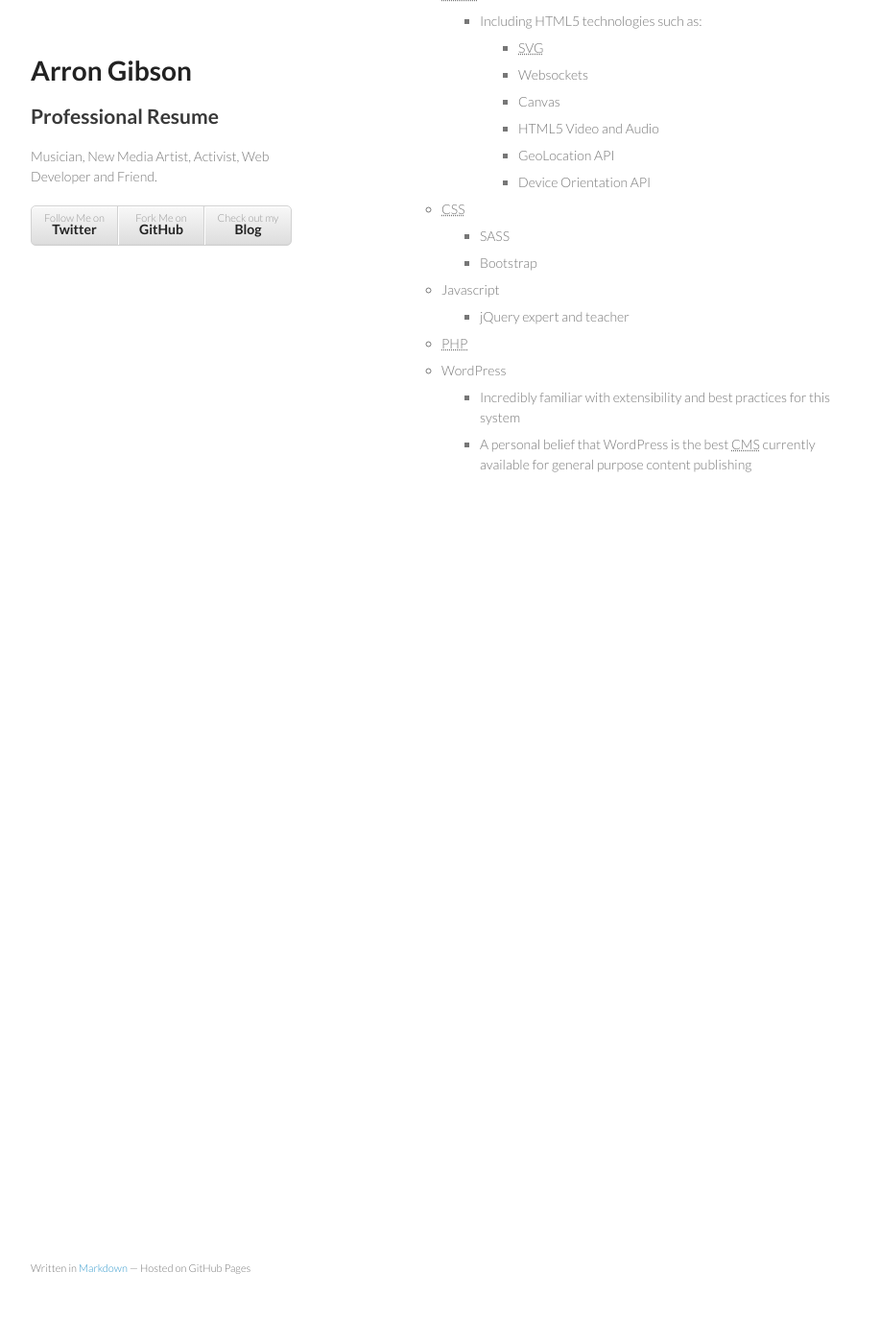
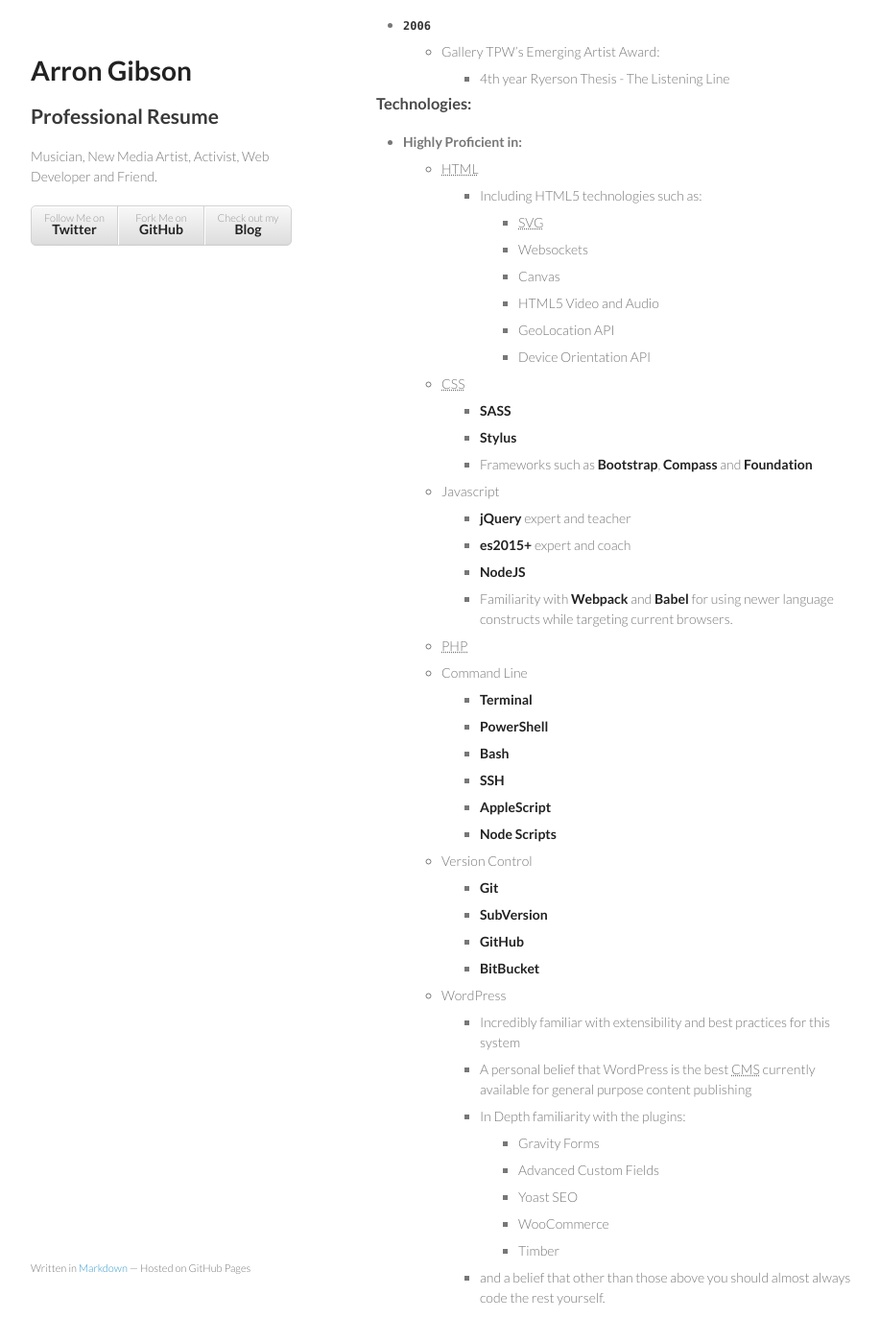
Before and after one commit to kgibs/Arron-Gibson-Resume, a Jekyll site: the page built from index.md, in a window 1280 px wide and 1400 px high, scrolled down 2824 px. Shown: the whole window at 96% size, without its empty margins (178-1095 px from the left). Built offline with Jekyll 4.4.1, drawn with Linux system fonts in a browser that asks for light colours; before the commit the page ends 3375 px from its top, so only the background shows below that; some of the changed text lies outside the part shown.

Commit message:
Update index.md

````diff
--- a/index.md
+++ b/index.md
@@ -5,106 +5,134 @@
 ---
 
 ### Work History:
+* [BMO - Bank of Montreal](http://bmo.com) - **Web Developer**
+	* ```January 2017 - Present```
+	* Responsible for helping to maintain and improve the flagship website [bmo.com](http://bmo.com)
+	* Helping to lead the team into new territory with a flat file generating CMS using technologies such as:
+		* **Vagrant**, **NodeJS**, **JSON**, **Webpack** and **HARP**
 * [Viva & Co.](http://vivaandco.com) - **Director of Digital Projects**
-  * ```May 2014 - Present```
-  * Responsible for the creation and development of all websites for a world class design and branding agency.
-  * Accomplishments:
-    * Headed up the first totally digital branch of the company
-    * Custom CMS setups for client sites for such disparate needs as a [boutique travel company](http://trufflepig.com) and a [global movement to end violence against women and girls](http://onebillionrising.org)
-  * Responsibilities:
-    * Manager and senior member of development team
-    * Set direction for tooling and technical choices
-    * Commit high quality code to all projects
-    * Provide code reviews for teammates
-    * Manage all `IT` and `Digital Infrastructure`
-    * Ensure basic `SEO` best practices used on all projects
-    * Ensure `AODA WCAG 2.0 Level A` compliance on all projects
-    * Perform `Quality Assurance` testing for each project on a wide range of supported platforms
-  * Technologies:
-    * HTML
-    * CSS / SASS
-    * Javascript
-    * jQuery
-    * PHP
-    * WordPress
-    * SVG
-    * Canvas
-    * Node JS
-    * WebSockets
-    * Gulp / Grunt
+	* ```May 2014 - December 2016```
+	* Responsible for the creation and development of all websites for a world class design and branding agency.
+	* **Accomplishments**:
+		* Headed up the first totally digital branch of the company
+		* Custom CMS setups for client sites for such disparate needs as a [boutique travel company](http://trufflepig.com) and a [global movement to end violence against women and girls](http://onebillionrising.org)
+	* **Responsibilities**:
+		* Manager and senior member of development team
+		* Set direction for tooling and technical choices
+		* Commit high quality code to all projects
+		* Provide code reviews for teammates
+		* Manage all `IT` and `Digital Infrastructure`
+		* Ensure basic `SEO` best practices used on all projects
+		* Ensure `AODA WCAG 2.0 Level A` compliance on all projects
+		* Perform `Quality Assurance` testing for each project on a wide range of supported platforms
+	* **Technologies**:
+		* HTML
+		* CSS / SASS
+		* Javascript
+		* jQuery
+		* PHP
+		* WordPress
+		* SVG
+		* Canvas
+		* Node JS
+		* WebSockets
+		* Gulp / Grunt
 * [Ladies Learning Code](http://ladieslearningcode.com) - **Instructor & Mentor**
-  * ```August 2014 - Present```
-    * Volunteer Position
-  * Accomplishments:
-    * Spearheaded, authored and ran the first ever [jQuery workshop](http://infn8.github.io/LLC-Intro-To-jQuery/#slide1) for the organisation
-    * Integrated slide deck with features using [`HTML5 Websockets`](http://www.html5rocks.com/en/tutorials/websockets/basics/) that allow learners to provide real time anonymous feedback as well as to stay in sync with the position of the instructor's slides on their own machine.
+	* ```August 2014 - Present```
+		* Volunteer Position
+	* **Accomplishments**:
+		* Spearheaded, authored and ran the first ever [jQuery workshop](http://infn8.github.io/LLC-Intro-To-jQuery/#slide1) for the organisation
+		* Integrated slide deck with features using [`HTML5 Websockets`](http://www.html5rocks.com/en/tutorials/websockets/basics/) that allow learners to provide real time anonymous feedback as well as to stay in sync with the position of the instructor's slides on their own machine.
 * [Shaw Media](http://shawmedia.ca) - **Web Developer**
-  * ```October 2008 - May 2014```
-  * Specialized in efficient cross-browser compatible HTML, CSS and JavaScript.
-  * Accomplishments:
-    * Led the team behind the redesign of [GlobalNews.ca](http://GlobalNews.ca) in July 2009
-      * Delivered project on time and on scope despite a deficit of 800 man hours between the planned scope and the resources allocated.
-    * Launched [TopChefCanada.ca](http://TopChefCanada.ca)
-      * Delivered a fully CMS driven experience capable of managing all aspects of the site despite being required to use an in-house solution that was very limited.
-    * Championed the use of WordPress as an enterprise level tool
-    * Created a '`Contest Engine`' capable of allowing non-technical users to go from a PhotoShop mock to a working, pixel perfect contest microsite in 30 minutes without writing a single line of code.
-      * Built on WordPress using an auto-scaling Amazon EC2 deployment paradigm.
-      * Editors or marketers use an intelligently designed interface to control all aspects of the campaign from menu items and rules and regulations to Facebook and Twitter sharing settings and beyond.
-  * Technologies
-    * HTML
-    * CSS / SASS
-    * Javascript
-    * jQuery
-    * PHP
-    * WordPress
-    * .NET
-    * Amazon S3 / Amazon EC2
-    * XSLT
-    * Custom Enterprise CMS
-    * Ektron
+	* ```October 2008 - May 2014```
+	* Specialized in efficient cross-browser compatible HTML, CSS and JavaScript.
+	* **Accomplishments**:
+		* Led the team behind the redesign of [GlobalNews.ca](http://GlobalNews.ca) in July 2009
+			* Delivered project on time and on scope despite a deficit of 800 man hours between the planned scope and the resources allocated.
+		* Launched [TopChefCanada.ca](http://TopChefCanada.ca)
+			* Delivered a fully CMS driven experience capable of managing all aspects of the site despite being required to use an in-house solution that was very limited.
+		* Championed the use of WordPress as an enterprise level tool
+		* Created a '`Contest Engine`' capable of allowing non-technical users to go from a PhotoShop mock to a working, pixel perfect contest microsite in 30 minutes without writing a single line of code.
+			* Built on WordPress using an auto-scaling Amazon EC2 deployment paradigm.
+			* Editors or marketers use an intelligently designed interface to control all aspects of the campaign from menu items and rules and regulations to Facebook and Twitter sharing settings and beyond.
+	* **Technologies**
+		* HTML
+		* CSS / SASS
+		* Javascript
+		* jQuery
+		* PHP
+		* WordPress
+		* .NET
+		* Amazon S3 / Amazon EC2
+		* XSLT
+		* Custom Enterprise CMS
+		* Ektron
 * [Infinity Media Services](http://infinitymedia.ca) - **President and Chief Technical Officer**
-  * ```2002 - Present```
-  * Run and manage a full service web development agency
+	* ```2002 - Present```
+	* Run and manage a full service web development agency
 * [Graham & Shouldice](http://GrahamAndShouldice.ca) - Family Lawyers, Collaborative Practitioners & Mediators  -  **Senior IT Consultant**
-  * ```January 2007 - September 2008```
-  * Responsible for all:
-    * Purchasing
-    * Installation and Maintenance
-    * Network and Telephone Infrastructure
-    * Training
-    * Backup and Data Integrity
-    * Email systems, Client Tracking and Reports
+	* ```January 2007 - September 2008```
+	* **Responsible for all**:
+		* Purchasing
+		* Installation and Maintenance
+		* Network and Telephone Infrastructure
+		* Training
+		* Backup and Data Integrity
+		* Email systems, Client Tracking and Reports
 
 
 ### Education:
 * Ryerson University
-  * ```2002 - 2006```
-  * Bachelor of Fine Arts: Image Arts - New Media concentration
-  * Winner - Gallery TPW: Emerging Artist Award for 4th year thesis
+	* ```2002 - 2006```
+	* Bachelor of Fine Arts: Image Arts - New Media concentration
+	* Winner - Gallery TPW: Emerging Artist Award for 4th year thesis
 
 ### Awards:
 
 * ```2006```
-  * Gallery TPW's Emerging Artist Award:
-    * 4th year Ryerson Thesis - The Listening Line
+	* Gallery TPW's Emerging Artist Award:
+		* 4th year Ryerson Thesis - The Listening Line
 
 ### Technologies:
 
 * Highly Proficient in:
-  * <acronym title="HyperText Markup Language">HTML</acronym>
-    * Including HTML5 technologies such as:
-      * <acronym title="Scalable Vector Graphics">SVG</acronym>
-      * Websockets
-      * Canvas
-      * HTML5 Video and Audio
-      * GeoLocation API
-      * Device Orientation API
-  * <acronym title="Cascading StyleSheets">CSS</acronym>
-    * SASS
-    * Bootstrap
-  * Javascript
-    * jQuery expert and teacher
-  * <acronym title="PHP Hypertext Preprocessor">PHP</acronym>
-  * WordPress
-    * Incredibly familiar with extensibility and best practices for this system
-    * A personal belief that WordPress is the best <acronym title="Content Management System">CMS</acronym>  currently available for general purpose content publishing
+	* <acronym title="HyperText Markup Language">HTML</acronym>
+		* Including HTML5 technologies such as:
+			* <acronym title="Scalable Vector Graphics">SVG</acronym>
+			* Websockets
+			* Canvas
+			* HTML5 Video and Audio
+			* GeoLocation API
+			* Device Orientation API
+	* <acronym title="Cascading StyleSheets">CSS</acronym>
+		* **SASS**
+		* **Stylus**
+		* Frameworks such as **Bootstrap**, **Compass** and **Foundation**
+	* Javascript
+		* **jQuery** expert and teacher
+		* **es2015+** expert and coach
+		* **NodeJS**
+		* Familiarity with **Webpack** and **Babel** for using newer language constructs while targeting current browsers.
+	* <acronym title="PHP Hypertext Preprocessor">PHP</acronym>
+	* Command Line
+		* **Terminal**
+		* **PowerShell**
+		* **Bash**
+		* **SSH**
+		* **AppleScript**
+		* **Node Scripts**
+	* Version Control
+		* **Git**
+		* **SubVersion**
+		* **GitHub**
+		* **BitBucket**
+	* WordPress
+		* Incredibly familiar with extensibility and best practices for this system
+		* A personal belief that WordPress is the best <acronym title="Content Management System">CMS</acronym>  currently available for general purpose content publishing
+		* In Depth familiarity with the plugins:
+			* Gravity Forms
+			* Advanced Custom Fields
+			* Yoast SEO
+			* WooCommerce
+			* Timber
+		* and a belief that other than those above you should almost always code the rest yourself.
````
